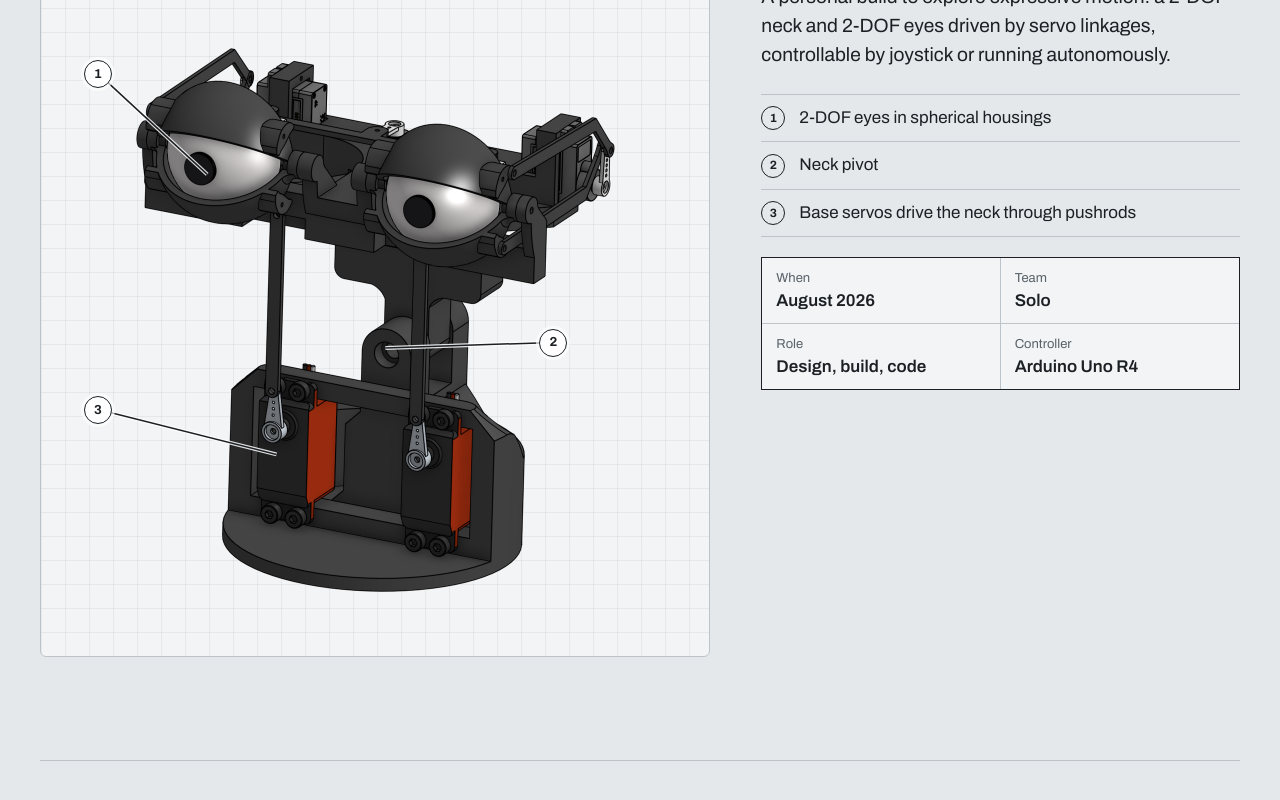
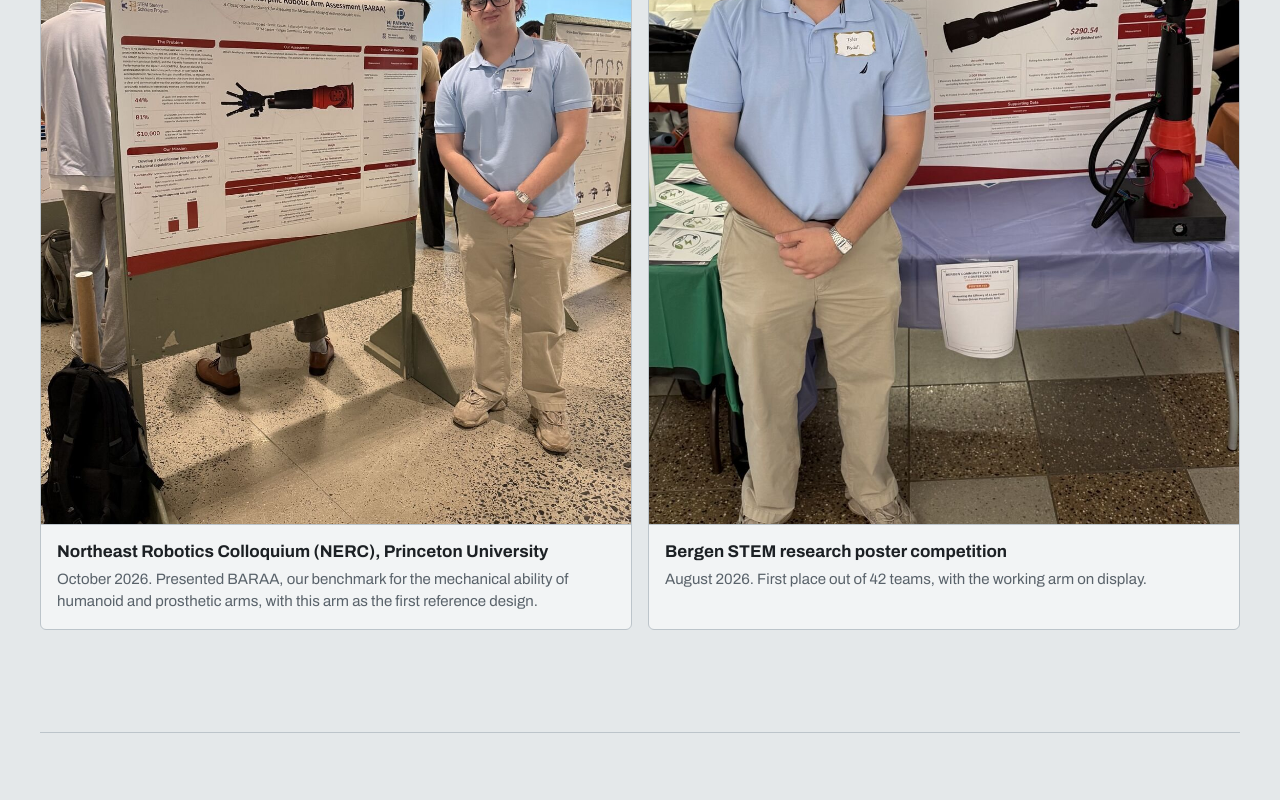
Before and after one commit to trydell29/Mechanical-Design-Portfolio-Tyler-Rydell, a React (Vite) app: page / in a window 1280 px wide. Shown: the part 2527-3327 px from the top of the page. Built offline with nearby package versions, Linux system fonts and the light colour scheme.

Commit message:
Add Presented at photos (NERC, Bergen poster competition) to the humanoid arm section
Co-Authored-By: Claude Opus 5.5 <noreply@anthropic.com>
Claude-Session: https://claude.ai/code/session_01UJoAhQq26ZiJCAmbM4omh7

```diff
--- a/src/App.jsx
+++ b/src/App.jsx
@@ -116,6 +116,22 @@ function Project({ project }) {
           )}
         </div>
       )}
+      {project.presentations?.length > 0 && (
+        <div className="presented">
+          <h3>Presented at</h3>
+          <div className="presented__grid">
+            {project.presentations.map((item) => (
+              <figure key={item.src} className="presented__item">
+                <img src={item.src} alt={item.alt} loading="lazy" />
+                <figcaption>
+                  <strong>{item.title}</strong>
+                  <span>{item.caption}</span>
+                </figcaption>
+              </figure>
+            ))}
+          </div>
+        </div>
+      )}
     </section>
   );
 }
--- a/src/content.js
+++ b/src/content.js
@@ -61,6 +61,21 @@ export const projects = [
     gallery: [
       { src: "/images/ara-hand.png", alt: "CAD render of the ARA hand", caption: "Hand" },
       { src: "/images/ara-elbow.png", alt: "CAD render of the ARA elbow joint", caption: "Elbow joint" },
+    ],
+    // Photos from talks and poster sessions, shown under "Presented at".
+    presentations: [
+      {
+        src: "/images/nerc-princeton.jpg",
+        alt: "Tyler standing next to the BARAA research poster at the Northeast Robotics Colloquium",
+        title: "Northeast Robotics Colloquium (NERC), Princeton University",
+        caption: "October 2026. Presented BARAA, our benchmark for the mechanical ability of humanoid and prosthetic arms, with this arm as the first reference design.",
+      },
+      {
+        src: "/images/bergen-poster-competition.jpg",
+        alt: "Tyler next to the research poster and the working arm at the Bergen STEM poster competition",
+        title: "Bergen STEM research poster competition",
+        caption: "August 2026. First place out of 42 teams, with the working arm on display.",
+      },
     ],
   },
   {
--- a/src/index.css
+++ b/src/index.css
@@ -585,3 +585,56 @@ a {
     width: 140px;
   }
 }
+
+/* Presented at: photos from talks and poster sessions */
+.presented {
+  margin-top: clamp(32px, 5vw, 48px);
+}
+
+.presented h3 {
+  margin: 0 0 16px;
+  font-size: 1.25rem;
+  font-weight: 750;
+  font-variation-settings: "wdth" 108;
+}
+
+.presented__grid {
+  display: grid;
+  grid-template-columns: repeat(2, minmax(0, 1fr));
+  gap: 16px;
+}
+
+.presented__item {
+  margin: 0;
+  background: var(--sheet);
+  border: 1px solid var(--rule);
+  border-radius: 6px;
+  overflow: hidden;
+}
+
+.presented__item img {
+  width: 100%;
+  aspect-ratio: 4 / 5;
+  object-fit: cover;
+  object-position: center 30%;
+}
+
+.presented__item figcaption {
+  display: flex;
+  flex-direction: column;
+  gap: 4px;
+  padding: 14px 16px 16px;
+  border-top: 1px solid var(--rule);
+}
+
+.presented__item figcaption span {
+  color: var(--muted);
+  font-size: 0.9375rem;
+  line-height: 1.45;
+}
+
+@media (max-width: 600px) {
+  .presented__grid {
+    grid-template-columns: 1fr;
+  }
+}
```
Also changed, not shown: public/images/bergen-poster-competition.jpg (added), public/images/nerc-princeton.jpg (added).
